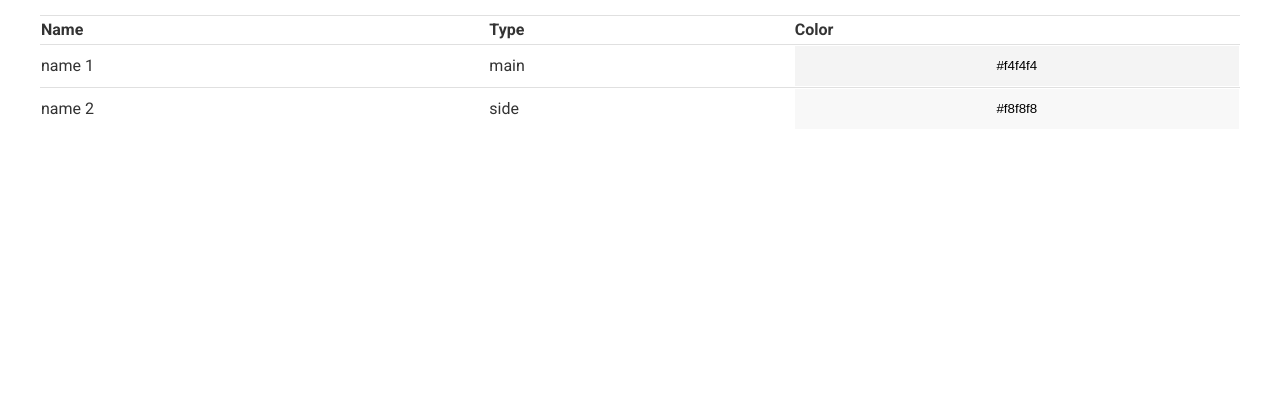
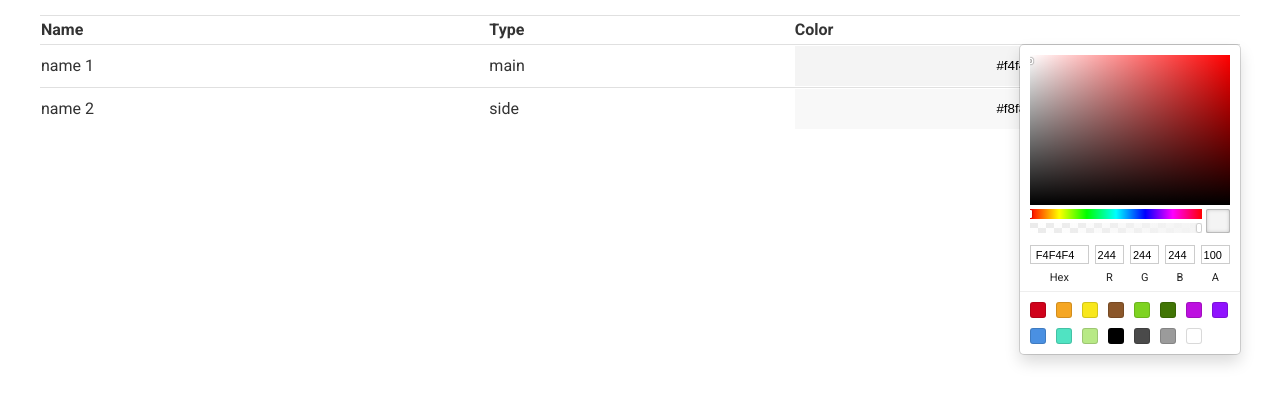
Before and after one commit to enslit/table, a React (Create React App) app: page / in a window 1280 px wide. Both pictures are taken after a click on the button "#f4f4f4". Shown: the top 404 px of the page. Built offline with nearby package versions, Linux system fonts and the light colour scheme.

Commit message:
build: Реализовать смену цвета

```diff
--- a/src/Row.js
+++ b/src/Row.js
@@ -1,7 +1,21 @@
 import React, {useState} from 'react'
+import {SketchPicker} from 'react-color'
 
 function Row({name, type, color}) {
   const [currentColor, setCurrentColor] = useState(color);
+  const [showColorPicker, setShowColorPicker] = useState(false);
+
+  const onChangeColor = (color) => {
+    setCurrentColor(color.hex);
+  }
+
+  const handleChangeColorClick = () => {
+    setShowColorPicker(!showColorPicker);
+  }
+
+  const handleChangeColorClose = () => {
+    setShowColorPicker(false);
+  }
 
   return (
     <tr className="table__row">
@@ -14,10 +28,21 @@ function Row({name, type, color}) {
             style={{backgroundColor: currentColor}}
             aria-label="Выбрать цвет"
             type="button"
+            onClick={handleChangeColorClick}
           >
             {currentColor}
           </button>
         </div>
+        {
+          showColorPicker &&
+          <div className="color-picker__popover">
+            <div className="color-picker__cover" onClick={handleChangeColorClose} />
+            <SketchPicker
+              color={currentColor}
+              onChangeComplete={onChangeColor}
+            />
+          </div>
+        }
       </td>
     </tr>
   )
--- a/src/index.scss
+++ b/src/index.scss
@@ -44,4 +44,19 @@ body {
         display: block;
         cursor: pointer;
     }
+
+    &__popover {
+        position: absolute;
+        z-index: 2;
+        right: 0;
+        top: 0;
+    }
+
+    &__cover {
+        position: fixed;
+        top: 0;
+        left: 0;
+        bottom: 0;
+        right: 0;
+    }
 }
```
